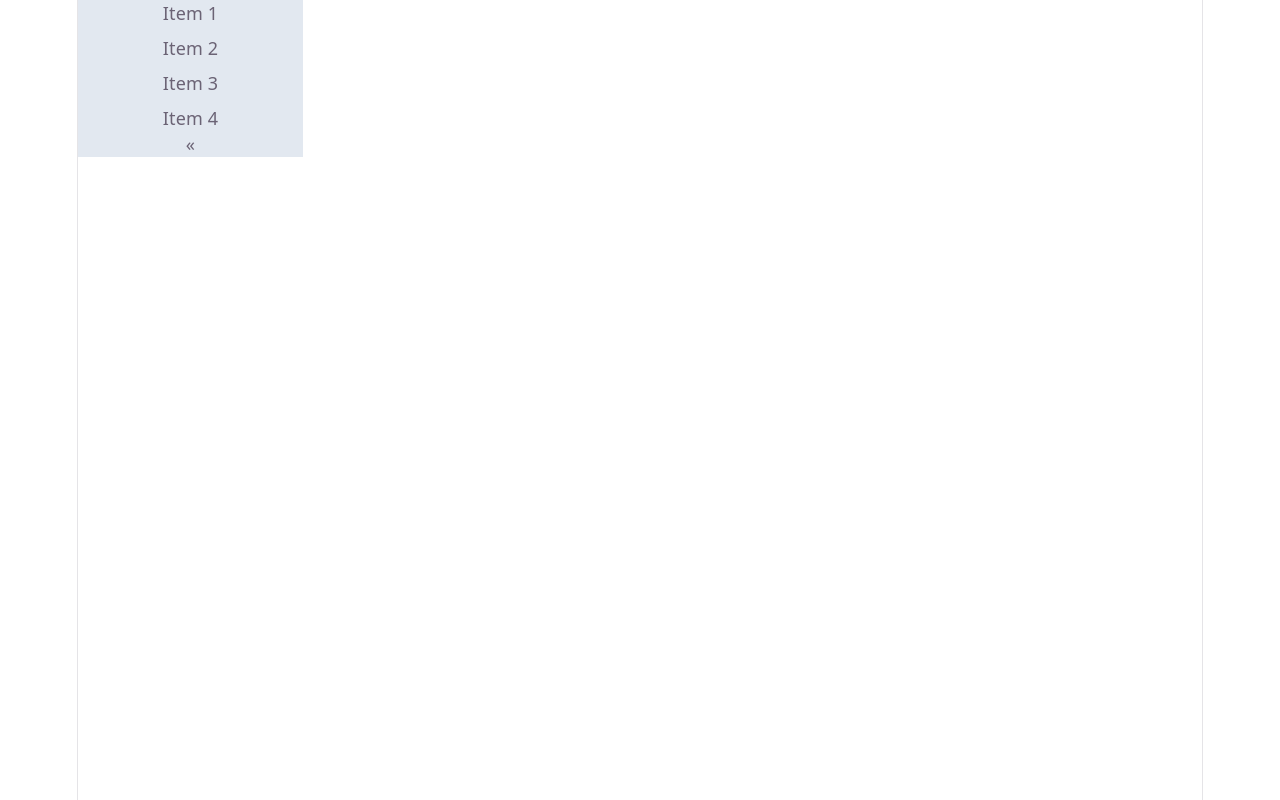
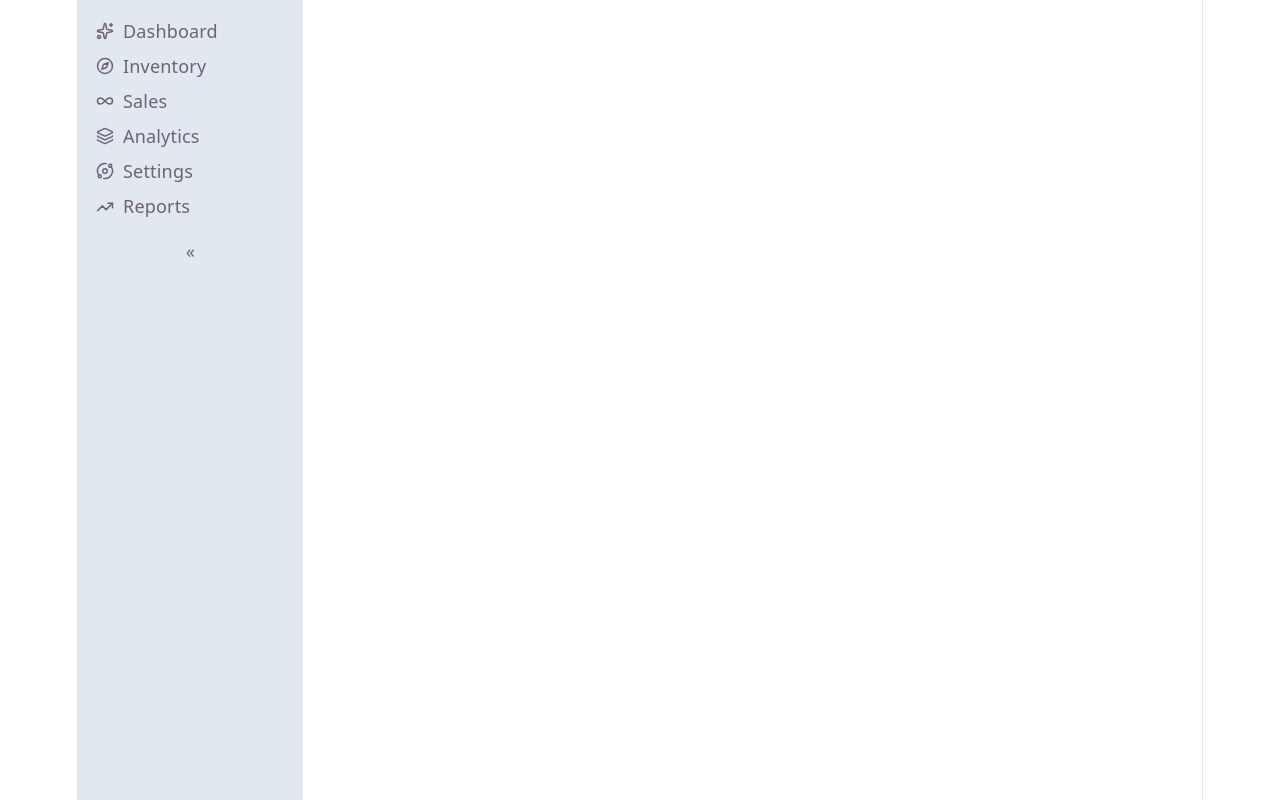
Before and after one commit to 20Bulka20/headless_sidebar, a React (Vite) app: page / in a window 1280 px wide. Built offline with nearby package versions, Linux system fonts and the light colour scheme.

Commit message:
feat: add lucide-react for icons & hide item label on collapsed

```diff
--- a/package.json
+++ b/package.json
@@ -11,6 +11,7 @@
   },
   "dependencies": {
     "@tailwindcss/vite": "^4.3.3",
+    "lucide-react": "^1.31.0",
     "react": "^19.2.8",
     "react-dom": "^19.2.8",
     "tailwindcss": "^4.3.3"
--- a/src/App.tsx
+++ b/src/App.tsx
@@ -3,10 +3,32 @@ import SidebarRoot from "./sidebar/components/SidebarRoot";
 import SidebarItem from "./sidebar/components/SidebarItem";
 import { SidebarList } from "./sidebar/components/SidebarList";
 import { SidebarToggle } from "./sidebar/components/SidebarToggle";
+import {
+  Sparkles,
+  Compass,
+  Infinity,
+  Layers,
+  Orbit,
+  TrendingUp,
+  Activity,
+  PieChart,
+  Gauge,
+  Workflow,
+  Menu,
+  Command,
+  Fingerprint,
+  Eye,
+  LayoutGrid,
+  Leaf,
+  Flame,
+  Moon,
+  CloudLightning,
+  Globe,
+} from "lucide-react";
 
 function App() {
   return (
-    <div>
+    <div className="flex h-screen ">
       <SidebarRoot
         defaultActiveId="item1"
         defaultExpanded={true}
@@ -16,22 +38,54 @@ function App() {
         data-collapsed:w-16
         bg-slate-200"
       >
-        <SidebarList listClassName="flex flex-col gap-2">
-          <SidebarItem key="sidebar-item-1" id="item1">
-            Item 1
-          </SidebarItem>
+        <SidebarList listClassName="flex flex-col gap-2 p-4">
+          <SidebarItem
+            icon={<Sparkles className="w-4 h-4" />}
+            label={"Dashboard"}
+            key="sidebar-item-1"
+            id="item1"
+            sidebarItemClassName="flex items-center gap-2"
+          />
 
-          <SidebarItem key="sidebar-item-2" id="item2">
-            Item 2
-          </SidebarItem>
+          <SidebarItem
+            icon={<Compass className="w-4 h-4" />}
+            label={"Inventory"}
+            key="sidebar-item-2"
+            id="item2"
+            sidebarItemClassName="flex items-center gap-2"
+          />
 
-          <SidebarItem key="sidebar-item-3" id="item3">
-            Item 3
-          </SidebarItem>
+          <SidebarItem
+            icon={<Infinity className="w-4 h-4" />}
+            label={"Sales"}
+            key="sidebar-item-3"
+            id="item3"
+            sidebarItemClassName="flex items-center gap-2"
+          />
 
-          <SidebarItem key="sidebar-item-4" id="item4">
-            Item 4
-          </SidebarItem>
+          <SidebarItem
+            icon={<Layers className="w-4 h-4" />}
+            label={"Analytics"}
+            key="sidebar-item-4"
+            id="item4"
+            sidebarItemClassName="flex items-center gap-2"
+          />
+
+          <SidebarItem
+            icon={<Orbit className="w-4 h-4" />}
+            label={"Settings"}
+            key="sidebar-item-5"
+            id="item5"
+            sidebarItemClassName="flex items-center gap-2"
+          />
+
+          <SidebarItem
+            icon={<TrendingUp className="w-4 h-4" />}
+            label={"Reports"}
+            key="sidebar-item-6"
+            id="item6"
+            sidebarItemClassName="flex items-center gap-2"
+          />
         </SidebarList>
 
         <SidebarToggle />
--- a/src/sidebar/SidebarContext.tsx
+++ b/src/sidebar/SidebarContext.tsx
@@ -8,7 +8,7 @@ export const SidebarContext = createContext<SidebarContextValue | undefined>(
 export function useSidebar() {
   const ctx = useContext(SidebarContext);
   if (!ctx) {
-    throw new Error("Sidebar.* must be used within Sidebar.Root");
+    throw new Error(" must be used within SidebarRoot");
   }
   return ctx;
 }
--- a/src/sidebar/components/SidebarItem.tsx
+++ b/src/sidebar/components/SidebarItem.tsx
@@ -4,22 +4,34 @@ import type { SidebarId } from "../types";
 
 type SidebarItemProps = ButtonHTMLAttributes<HTMLButtonElement> & {
   id: SidebarId;
-  children?: ReactNode;
+  icon?: ReactNode;
+  label?: ReactNode | string;
+  sidebarItemClassName?: string;
 };
 
-const SidebarItem = ({ id, children, ...rest }: SidebarItemProps) => {
-  const { activeId, setActiveId } = useSidebar();
+const SidebarItem = ({
+  id,
+  icon,
+  label,
+  sidebarItemClassName,
+  ...rest
+}: SidebarItemProps) => {
+  const { activeId, setActiveId, expanded } = useSidebar();
   const isActive = activeId === id;
 
   return (
     <li key={id}>
+      {" "}
+      {/* TODO: decide if we need to use key={id} */}
       <button
         type="button"
         data-active={isActive ? "" : undefined}
         onClick={() => setActiveId(id)}
         {...rest}
+        className={`${sidebarItemClassName}`}
       >
-        {children}
+        {icon && icon}
+        {expanded && label}
       </button>
     </li>
   );
```
Also changed, not shown: 1 other file (tests, documents, lock files or other folders).
